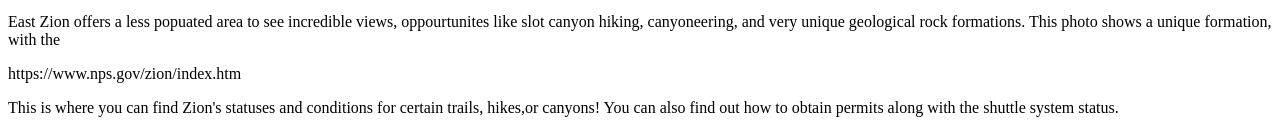
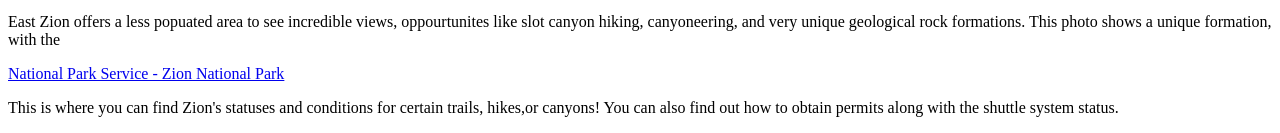
Before and after one commit to ComebackJeff/ComebackJeff.github.io, a plain HTML site: page index.html in a window 1280 px wide. Shown: the part 4656-4789 px from the top of the page. Drawn offline with Linux system fonts and the light colour scheme.

Commit message:
Update index.html

```diff
--- a/index.html
+++ b/index.html
@@ -22,7 +22,7 @@
 <p class="attribution">"<a rel="noopener noreferrer" href="https://commons.wikimedia.org/w/index.php?curid=52359718">Alcove and Plane, East Zion N.P., Hwy 9 4-30-14pb (14289763611)</a>" by <a rel="noopener noreferrer" href="https://www.flickr.com/people/23155134@N06">Don Graham from Redlands, CA, USA - God bless it!</a> is licensed under <a rel="noopener noreferrer" href="https://creativecommons.org/licenses/by-sa/2.0/?ref=openverse">CC BY-SA 2.0 <img src="https://mirrors.creativecommons.org/presskit/icons/cc.svg" style="height: 1em; margin-right: 0.125em; display: inline;" /><img src="https://mirrors.creativecommons.org/presskit/icons/by.svg" style="height: 1em; margin-right: 0.125em; display: inline;" /><img src="https://mirrors.creativecommons.org/presskit/icons/sa.svg" style="height: 1em; margin-right: 0.125em; display: inline;" /></a>.</p>
 
 <p> East Zion offers a less popuated area to see incredible views, oppourtunites like slot canyon hiking, canyoneering, and very unique geological rock formations. This photo shows a unique formation, with the </p>
-<a> https://www.nps.gov/zion/index.htm </a>
+<a href = "https://www.nps.gov/zion/index.htm"> National Park Service - Zion National Park </a>
 <p> This is where you can find Zion's statuses and conditions for certain trails, hikes,or canyons! You can also find out how to obtain permits along with the shuttle system status. </p>
 </body>
 </html>
```
